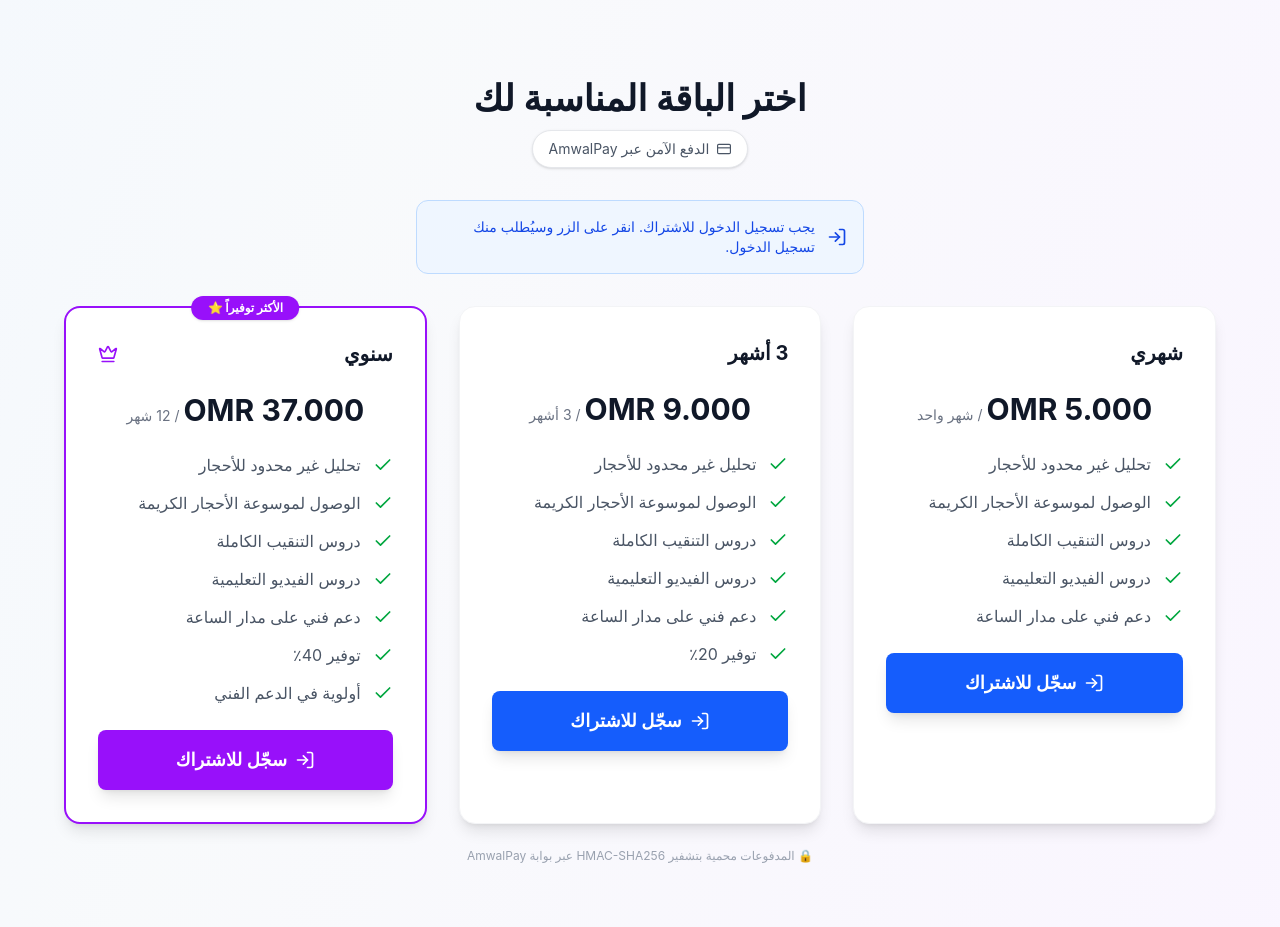
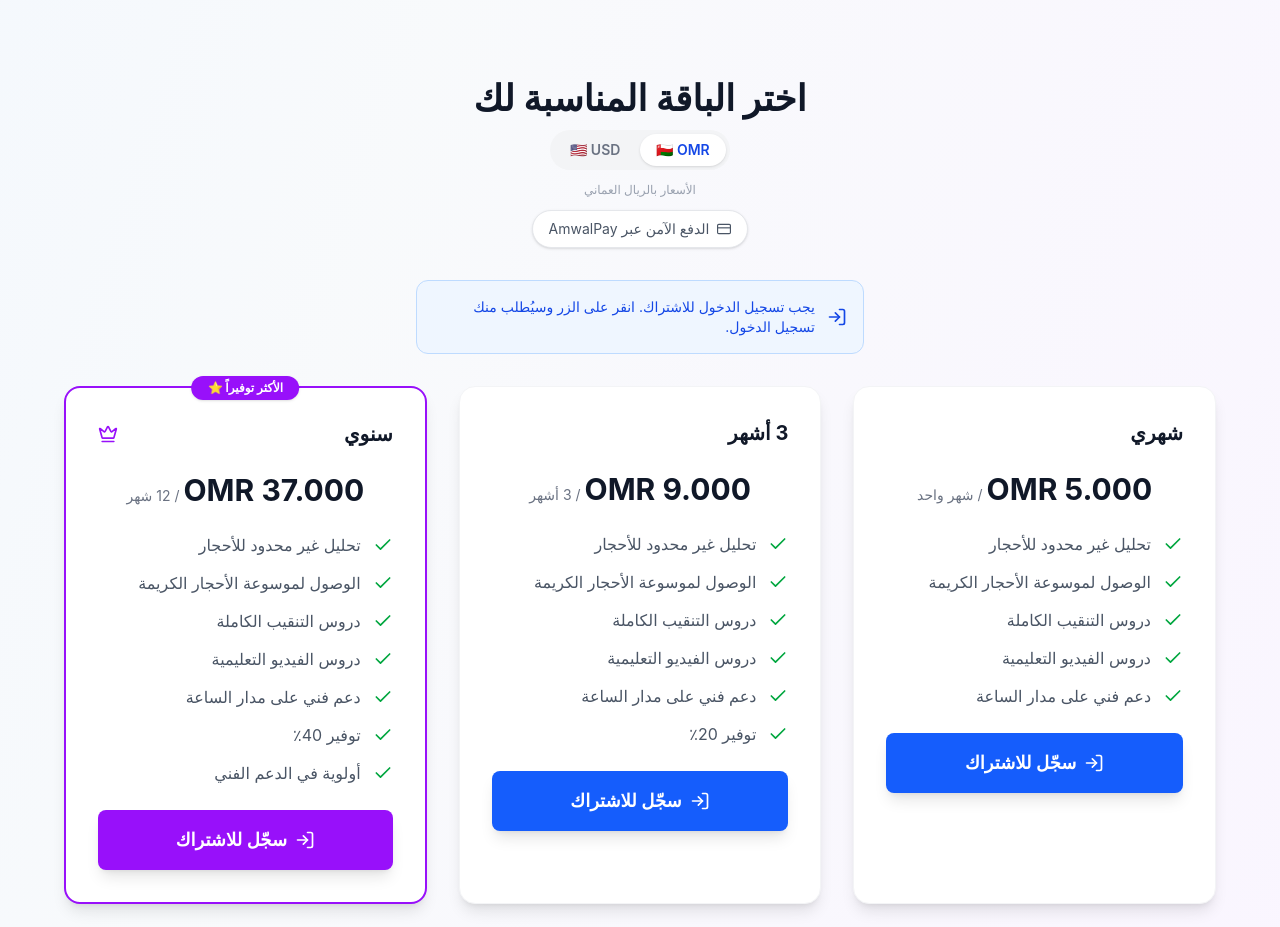
Before and after one commit to anwar99199/rock-type, a React (Vite) app: page / in a window 1280 px wide. Shown: the part 2685-3612 px from the top of the page. Built offline with nearby package versions, Linux system fonts and the light colour scheme.

Commit message:
Implement currency toggle and price formatting
Added currency selection and price display functionality for OMR and USD.

```diff
--- a/src/app/components/LandingPage.tsx
+++ b/src/app/components/LandingPage.tsx
@@ -24,6 +24,14 @@ export function LandingPage() {
   const { t, language, dir } = useLanguage();
   const { user, setShowAuthModal, setAuthRedirectPlanId } = useAuth();
   const [subscribing, setSubscribing] = useState<string | null>(null);
+  const [currency, setCurrency] = useState<'OMR' | 'USD'>('OMR');
+  const OMR_TO_USD = 2.60;
+
+  const displayPrice = (omrAmount: string): string => {
+    if (currency === 'OMR') return `${omrAmount} OMR`;
+    const usd = (parseFloat(omrAmount) * OMR_TO_USD).toFixed(2);
+    return `$${usd} USD`;
+  };
   const plansRef = useRef<HTMLDivElement>(null);
   const [searchParams] = useSearchParams();
 
@@ -284,7 +292,39 @@ export function LandingPage() {
             {t('home.plans')}
           </h2>
 
-          <div className="flex items-center justify-center mb-8">
+          {/* Currency toggle + exchange rate note */}
+          <div className="flex flex-col items-center gap-3 mb-8">
+            <div className="inline-flex items-center bg-gray-100 rounded-full p-1 gap-1">
+              <button
+                onClick={() => setCurrency('OMR')}
+                className={`px-4 py-1.5 rounded-full text-sm font-semibold transition-all ${
+                  currency === 'OMR'
+                    ? 'bg-white text-blue-700 shadow-sm'
+                    : 'text-gray-500 hover:text-gray-700'
+                }`}
+              >
+                🇴🇲 OMR
+              </button>
+              <button
+                onClick={() => setCurrency('USD')}
+                className={`px-4 py-1.5 rounded-full text-sm font-semibold transition-all ${
+                  currency === 'USD'
+                    ? 'bg-white text-blue-700 shadow-sm'
+                    : 'text-gray-500 hover:text-gray-700'
+                }`}
+              >
+                🇺🇸 USD
+              </button>
+            </div>
+            <p className="text-xs text-gray-400">
+              {currency === 'USD'
+                ? isAr
+                  ? '1 ريال عماني = 2.60 دولار أمريكي • الدفع يتم بالريال العماني'
+                  : '1 OMR = 2.60 USD (indicative) • Payment processed in OMR'
+                : isAr
+                  ? 'الأسعار بالريال العماني'
+                  : 'Prices in Omani Rial'}
+            </p>
             <div className="inline-flex items-center gap-2 bg-white border border-gray-200 rounded-full px-4 py-2 shadow-sm text-sm text-gray-600">
               <svg width="14" height="14" viewBox="0 0 24 24" fill="none" stroke="currentColor" strokeWidth="2"><rect x="1" y="4" width="22" height="16" rx="2"/><line x1="1" y1="10" x2="23" y2="10"/></svg>
               {isAr ? 'الدفع الآمن عبر AmwalPay' : 'Secure payment via AmwalPay'}
@@ -324,7 +364,7 @@ export function LandingPage() {
                   {plan.popular && <Crown className="size-5 text-purple-600" />}
                 </div>
                 <div className="flex items-baseline justify-center mb-4 sm:mb-6 gap-1 flex-wrap">
-                  <div className="text-2xl sm:text-3xl font-bold text-gray-900">{plan.price_display}</div>
+                  <div className="text-2xl sm:text-3xl font-bold text-gray-900">{displayPrice(plan.price_omr)}</div>
                   <div className="text-sm text-gray-500">/ {isAr ? plan.durationText : plan.durationTextEn}</div>
                 </div>
                 <ul className="space-y-2 sm:space-y-3 mb-6">
```
